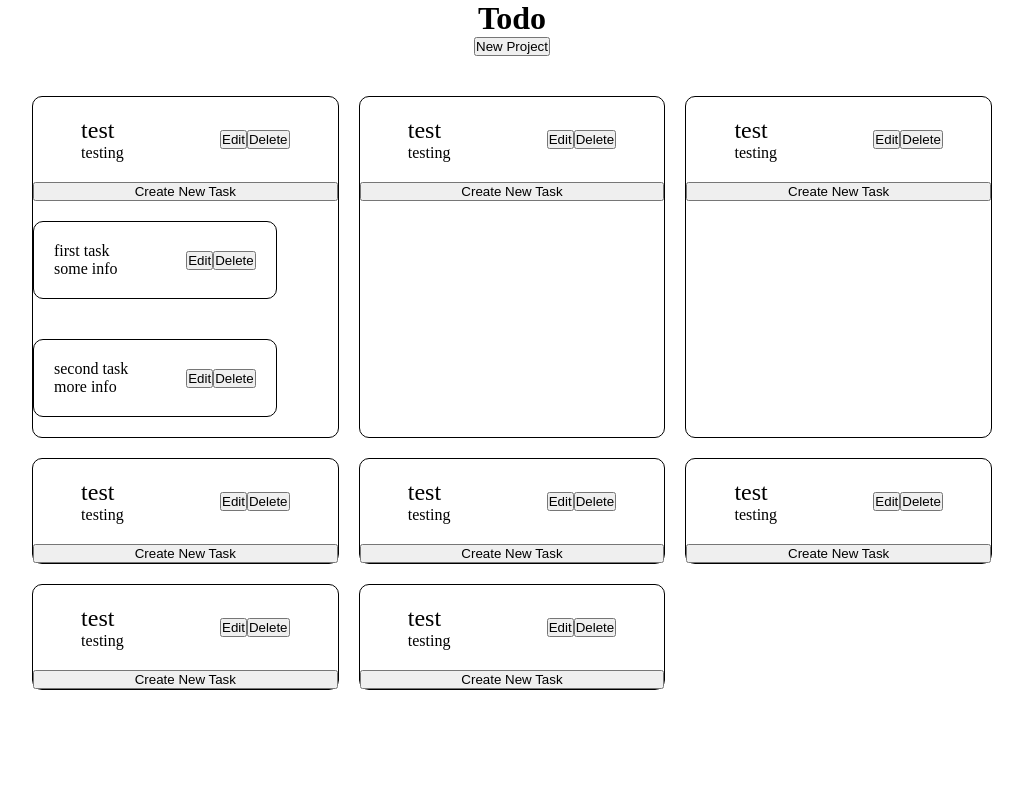
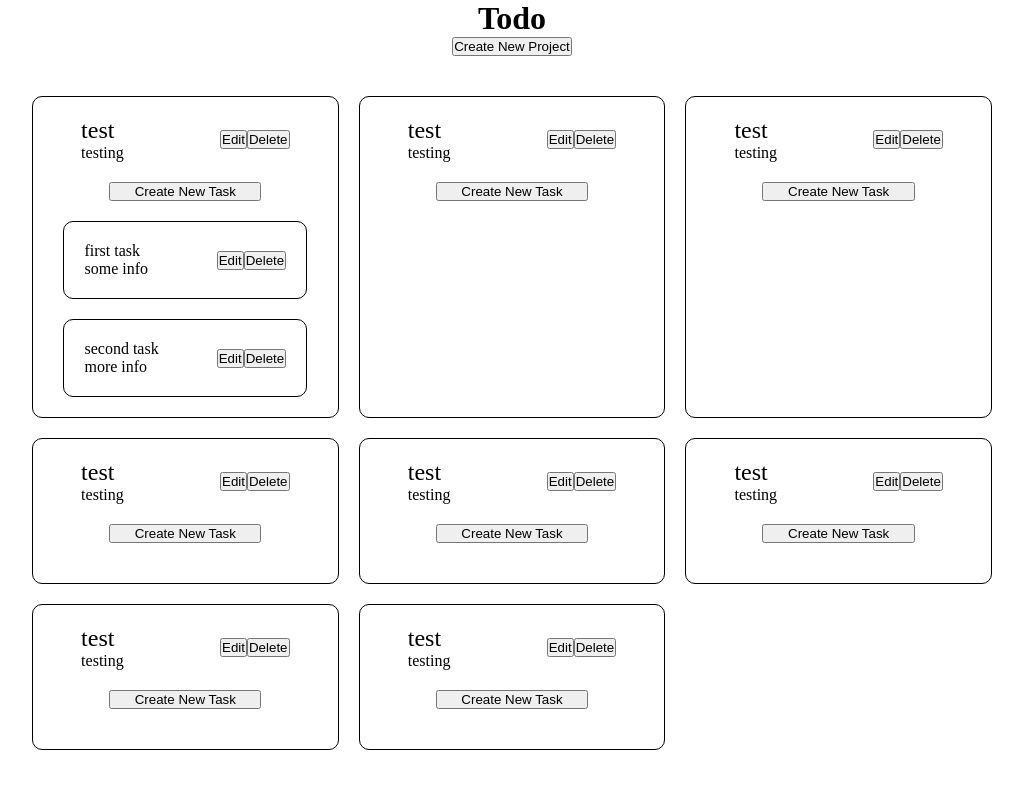
Before and after one commit to marques-j-robinson/odin-todo, a website built with webpack: page src/index.html in a window 1280 px wide. Shown: the whole page, without its empty margins (128-1151 px from the left). Built offline with nearby package versions, Linux system fonts and the light colour scheme.

Commit message:
layout and style updates for overall project/todo display

```diff
--- a/src/dom-util.js
+++ b/src/dom-util.js
@@ -65,6 +65,7 @@ const createProject = ({name, description, todos}) => {
     todosEl.classList.add('project__todos')
 
     const newTaskBtn = document.createElement('button')
+    newTaskBtn.classList.add('btn__new-task')
     newTaskBtn.innerText = 'Create New Task'
 
     todosEl.append(newTaskBtn)
--- a/src/index.html
+++ b/src/index.html
@@ -8,7 +8,7 @@
       <header>
         <h1>Todo</h1>
         <nav>
-            <button>New Project</button>
+            <button>Create New Project</button>
         </nav>
       </header>
       <div id="projects"></div>
--- a/src/style.css
+++ b/src/style.css
@@ -1,6 +1,10 @@
 * {
     margin: 0;
     padding: 0;
+}
+
+button {
+    cursor: pointer;
 }
 
 body {
@@ -35,7 +39,6 @@ header {
     justify-content: space-around;
     align-items: center;
     padding: 20px 0;
-    margin: 0 20px;
     width: 100%;
 }
 
@@ -50,17 +53,22 @@ header {
 }
 
 .todos__list {
-    display: flex;
-    flex-direction: column;
+    display: grid;
+    gap: 20px;
     width: 80%;
+    margin: 20px auto;
 }
 
 .todo {
     display: flex;
     justify-content: space-between;
     align-items: center;
-    margin: 20px 0;
     padding: 20px;
     border: 1px solid black;
     border-radius: 10px;
 }
+
+.btn__new-task {
+    width: 50%;
+    margin: 0 auto;
+}
```
Also changed, not shown: 1 other file.
